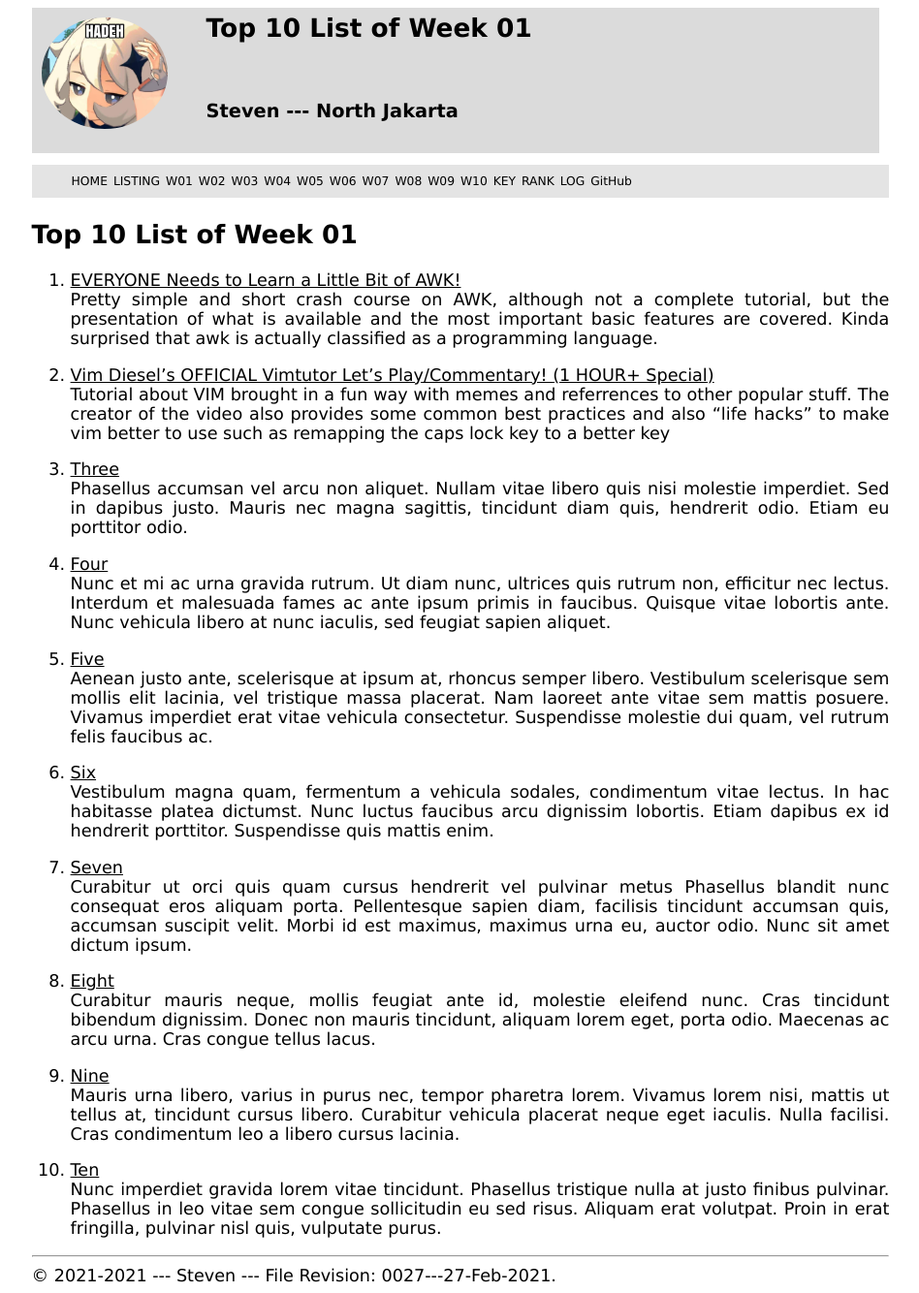
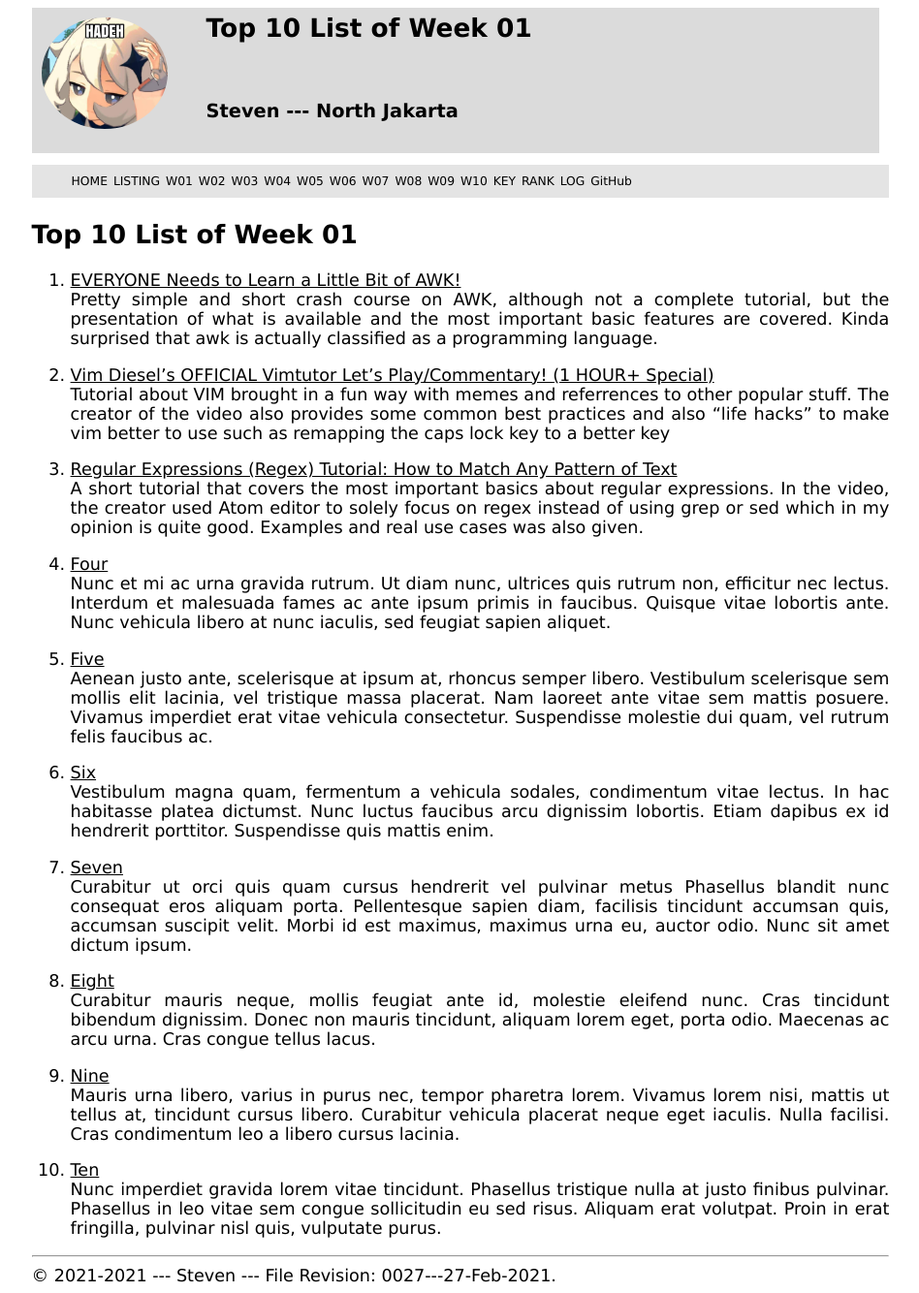
Before and after one commit to stevensim226/os211, a Jekyll site: the page built from w01.md, in a window 1280 px wide. Shown: the whole page at 97% size, without its empty margins (165-1113 px from the left). Built offline with Jekyll 4.4.1, drawn with Linux system fonts in a browser that asks for light colours; our own code applies the rules of GitHub Pages for plain Markdown files.

Commit message:
Update w01.md

```diff
--- a/w01.md
+++ b/w01.md
@@ -11,12 +11,11 @@ Pretty simple and short crash course on AWK, although not a complete tutorial, b
 2. [Vim Diesel's OFFICIAL Vimtutor Let's Play/Commentary! (1 HOUR+ Special)](https://youtu.be/d8XtNXutVto)<br>
 Tutorial about VIM brought in a fun way with memes and referrences to other popular stuff. The creator of the video also provides some common best practices and also "life hacks" to make vim better to use such as remapping the caps lock key to a better key
 
-3. [Three](https://en.wikipedia.org/wiki/3)<br>
-Phasellus accumsan vel arcu non aliquet.
-Nullam vitae libero quis nisi molestie imperdiet.
-Sed in dapibus justo.
-Mauris nec magna sagittis, tincidunt diam quis, hendrerit odio.
-Etiam eu porttitor odio.
+3. [Regular Expressions (Regex) Tutorial: How to Match Any Pattern of Text
+](https://www.youtube.com/watch?v=sa-TUpSx1JA)<br>
+A short tutorial that covers the most important basics about regular expressions.
+In the video, the creator used Atom editor to solely focus on regex instead of using
+grep or sed which in my opinion is quite good. Examples and real use cases was also given.
 
 4. [Four](https://en.wikipedia.org/wiki/4)<br>
 Nunc et mi ac urna gravida rutrum.
```
